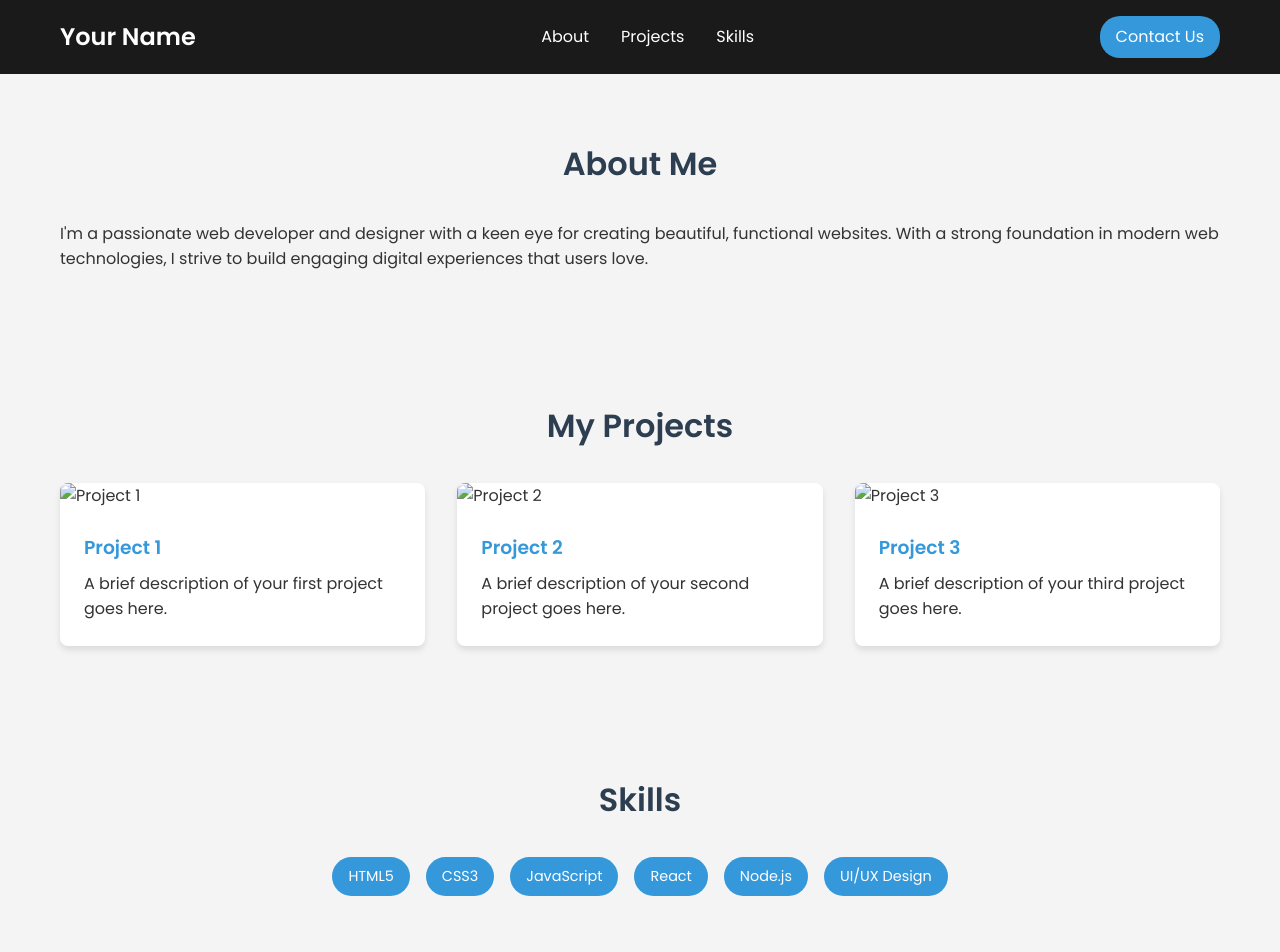
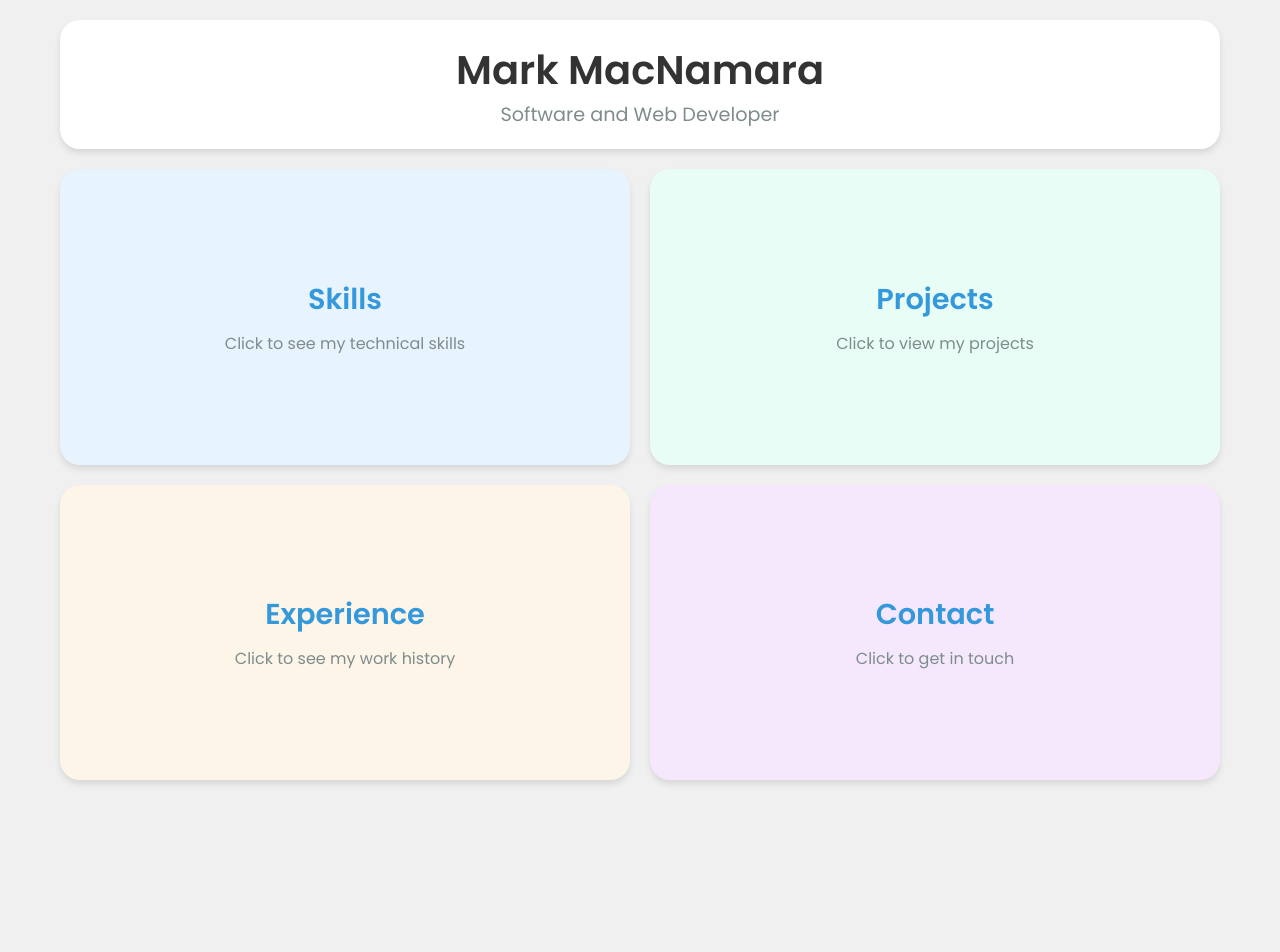
Before and after one commit to maakmacc/maakmacc.github.io, a plain HTML site: page index.html in a window 1280 px wide. Shown: the top 952 px of the page. After the commit the page ends 800 px from the top, so only its background shows below. Drawn offline with Linux system fonts and the light colour scheme.

Commit message:
Update index.html
UI Change

```diff
--- a/index.html
+++ b/index.html
@@ -3,17 +3,20 @@
 <head>
     <meta charset="UTF-8">
     <meta name="viewport" content="width=device-width, initial-scale=1.0">
-    <title>Your Name - Modern Portfolio</title>
+    <title>Mark MacNamara - Software and Web Developer</title>
     <style>
         @import url('https://fonts.googleapis.com/css2?family=Poppins:wght@300;400;600&display=swap');
 
         :root {
-            --primary-color: #3498db;
-            --secondary-color: #2c3e50;
-            --text-color: #333;
-            --bg-color: #f4f4f4;
-            --header-bg: #1a1a1a;
-            --header-text: #ffffff;
+            --bg-color: #f0f0f0;
+            --card-bg: #ffffff;
+            --text-color: #333333;
+            --title-color: #3498db;
+            --subtitle-color: #7f8c8d;
+            --skills-color: #e8f4fd;
+            --projects-color: #e8fdf5;
+            --experience-color: #fdf5e8;
+            --contact-color: #f5e8fd;
         }
 
         * {
@@ -22,270 +25,121 @@
             box-sizing: border-box;
         }
 
-        body {
+        body, html {
+            height: 100%;
             font-family: 'Poppins', sans-serif;
-            line-height: 1.6;
+            background-color: var(--bg-color);
             color: var(--text-color);
-            background-color: var(--bg-color);
         }
 
         .container {
+            display: flex;
+            flex-direction: column;
             max-width: 1200px;
             margin: 0 auto;
-            padding: 0 20px;
+            padding: 20px;
+            height: 100%;
         }
 
-        header {
-            background-color: var(--header-bg);
-            color: var(--header-text);
-            padding: 1rem 0;
+        .header {
+            background-color: var(--card-bg);
+            border-radius: 20px;
+            padding: 20px;
+            text-align: center;
+            margin-bottom: 20px;
+            box-shadow: 0 4px 6px rgba(0, 0, 0, 0.1);
         }
 
-        .header-content {
-            display: flex;
-            justify-content: space-between;
-            align-items: center;
+        .header h1 {
+            font-size: 2.5rem;
+            color: var(--text-color);
         }
 
-        .logo {
-            font-size: 1.5rem;
-            font-weight: 600;
+        .header p {
+            font-size: 1.2rem;
+            color: var(--subtitle-color);
         }
 
-        nav ul {
-            list-style-type: none;
-            display: flex;
-        }
-
-        nav ul li {
-            margin: 0 1rem;
-        }
-
-        nav ul li a {
-            color: var(--header-text);
-            text-decoration: none;
-            font-weight: 400;
-            transition: opacity 0.3s ease;
-        }
-
-        nav ul li a:hover {
-            opacity: 0.8;
-        }
-
-        .contact-button {
-            background-color: var(--primary-color);
-            color: white;
-            padding: 0.5rem 1rem;
-            border-radius: 20px;
-            text-decoration: none;
-            transition: background-color 0.3s ease;
-        }
-
-        .contact-button:hover {
-            background-color: #2980b9;
-        }
-
-        section {
-            padding: 4rem 0;
-        }
-
-        h2 {
-            font-size: 2rem;
-            margin-bottom: 2rem;
-            text-align: center;
-            color: var(--secondary-color);
-        }
-
-        .grid {
+        .content {
             display: grid;
-            grid-template-columns: repeat(auto-fit, minmax(300px, 1fr));
-            gap: 2rem;
+            grid-template-columns: repeat(2, 1fr);
+            gap: 20px;
+            flex-grow: 1;
         }
 
         .card {
-            background-color: white;
-            border-radius: 8px;
-            overflow: hidden;
+            background-color: var(--card-bg);
+            border-radius: 20px;
+            padding: 20px;
+            display: flex;
+            flex-direction: column;
+            justify-content: center;
+            align-items: center;
+            text-align: center;
+            cursor: pointer;
+            transition: transform 0.3s ease;
             box-shadow: 0 4px 6px rgba(0, 0, 0, 0.1);
-            transition: transform 0.3s ease;
         }
 
         .card:hover {
             transform: translateY(-5px);
         }
 
-        .card img {
-            width: 100%;
-            height: 200px;
-            object-fit: cover;
+        .card h2 {
+            font-size: 1.8rem;
+            margin-bottom: 10px;
+            color: var(--title-color);
         }
 
-        .card-content {
-            padding: 1.5rem;
+        .card p {
+            font-size: 1rem;
+            color: var(--subtitle-color);
         }
 
-        .card h3 {
-            margin-bottom: 0.5rem;
-            color: var(--primary-color);
-        }
-
-        .skills-list {
-            display: flex;
-            flex-wrap: wrap;
-            gap: 1rem;
-            justify-content: center;
-        }
-
-        .skill-tag {
-            background-color: var(--primary-color);
-            color: white;
-            padding: 0.5rem 1rem;
-            border-radius: 20px;
-            font-size: 0.9rem;
-        }
-
-        #contact form {
-            display: grid;
-            gap: 1rem;
-            max-width: 500px;
-            margin: 0 auto;
-        }
-
-        input, textarea {
-            width: 100%;
-            padding: 0.8rem;
-            border: 1px solid #ddd;
-            border-radius: 4px;
-        }
-
-        button {
-            background-color: var(--primary-color);
-            color: white;
-            border: none;
-            padding: 0.8rem 2rem;
-            border-radius: 4px;
-            cursor: pointer;
-            transition: background-color 0.3s ease;
-        }
-
-        button:hover {
-            background-color: #2980b9;
-        }
-
-        footer {
-            background-color: var(--secondary-color);
-            color: white;
-            text-align: center;
-            padding: 1rem 0;
-            margin-top: 2rem;
-        }
+        #skills { background-color: var(--skills-color); }
+        #projects { background-color: var(--projects-color); }
+        #experience { background-color: var(--experience-color); }
+        #contact { background-color: var(--contact-color); }
 
         @media (max-width: 768px) {
-            .header-content {
-                flex-direction: column;
-                align-items: flex-start;
-            }
-
-            nav ul {
-                margin-top: 1rem;
-                flex-direction: column;
-            }
-
-            nav ul li {
-                margin: 0.5rem 0;
-            }
-
-            .contact-button {
-                margin-top: 1rem;
+            .content {
+                grid-template-columns: 1fr;
             }
         }
     </style>
 </head>
 <body>
-    <header>
-        <div class="container">
-            <div class="header-content">
-                <div class="logo">Your Name</div>
-                <nav>
-                    <ul>
-                        <li><a href="#about">About</a></li>
-                        <li><a href="#projects">Projects</a></li>
-                        <li><a href="#skills">Skills</a></li>
-                    </ul>
-                </nav>
-                <a href="#contact" class="contact-button">Contact Us</a>
+    <div class="container">
+        <header class="header">
+            <h1>Mark MacNamara</h1>
+            <p>Software and Web Developer</p>
+        </header>
+        <main class="content">
+            <div class="card" id="skills">
+                <h2>Skills</h2>
+                <p>Click to see my technical skills</p>
             </div>
-        </div>
-    </header>
-
-    <main>
-        <section id="about">
-            <div class="container">
-                <h2>About Me</h2>
-                <p>I'm a passionate web developer and designer with a keen eye for creating beautiful, functional websites. With a strong foundation in modern web technologies, I strive to build engaging digital experiences that users love.</p>
+            <div class="card" id="projects">
+                <h2>Projects</h2>
+                <p>Click to view my projects</p>
             </div>
-        </section>
-
-        <section id="projects">
-            <div class="container">
-                <h2>My Projects</h2>
-                <div class="grid">
-                    <div class="card">
-                        <img src="/api/placeholder/300/200" alt="Project 1">
-                        <div class="card-content">
-                            <h3>Project 1</h3>
-                            <p>A brief description of your first project goes here.</p>
-                        </div>
-                    </div>
-                    <div class="card">
-                        <img src="/api/placeholder/300/200" alt="Project 2">
-                        <div class="card-content">
-                            <h3>Project 2</h3>
-                            <p>A brief description of your second project goes here.</p>
-                        </div>
-                    </div>
-                    <div class="card">
-                        <img src="/api/placeholder/300/200" alt="Project 3">
-                        <div class="card-content">
-                            <h3>Project 3</h3>
-                            <p>A brief description of your third project goes here.</p>
-                        </div>
-                    </div>
-                </div>
+            <div class="card" id="experience">
+                <h2>Experience</h2>
+                <p>Click to see my work history</p>
             </div>
-        </section>
-
-        <section id="skills">
-            <div class="container">
-                <h2>Skills</h2>
-                <div class="skills-list">
-                    <span class="skill-tag">HTML5</span>
-                    <span class="skill-tag">CSS3</span>
-                    <span class="skill-tag">JavaScript</span>
-                    <span class="skill-tag">React</span>
-                    <span class="skill-tag">Node.js</span>
-                    <span class="skill-tag">UI/UX Design</span>
-                </div>
+            <div class="card" id="contact">
+                <h2>Contact</h2>
+                <p>Click to get in touch</p>
             </div>
-        </section>
-
-        <section id="contact">
-            <div class="container">
-                <h2>Get in Touch</h2>
-                <form>
-                    <input type="text" placeholder="Your Name" required>
-                    <input type="email" placeholder="Your Email" required>
-                    <textarea placeholder="Your Message" rows="5" required></textarea>
-                    <button type="submit">Send Message</button>
-                </form>
-            </div>
-        </section>
-    </main>
-
-    <footer>
-        <div class="container">
-            <p>&copy; 2024 Your Name. All rights reserved.</p>
-        </div>
-    </footer>
+        </main>
+    </div>
+    <script>
+        document.querySelectorAll('.card').forEach(card => {
+            card.addEventListener('click', () => {
+                // Here you can add the logic to show more details or flip the card
+                alert(`You clicked on ${card.querySelector('h2').textContent}`);
+            });
+        });
+    </script>
 </body>
 </html>
```
